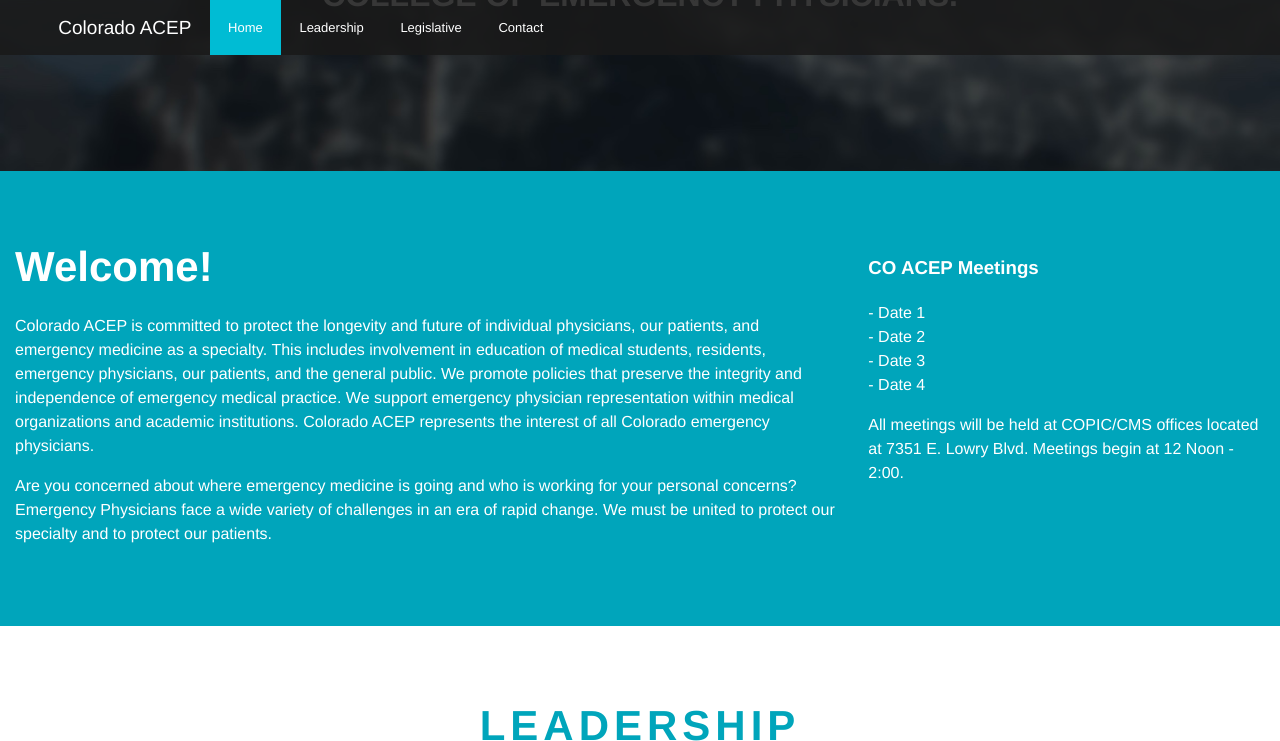
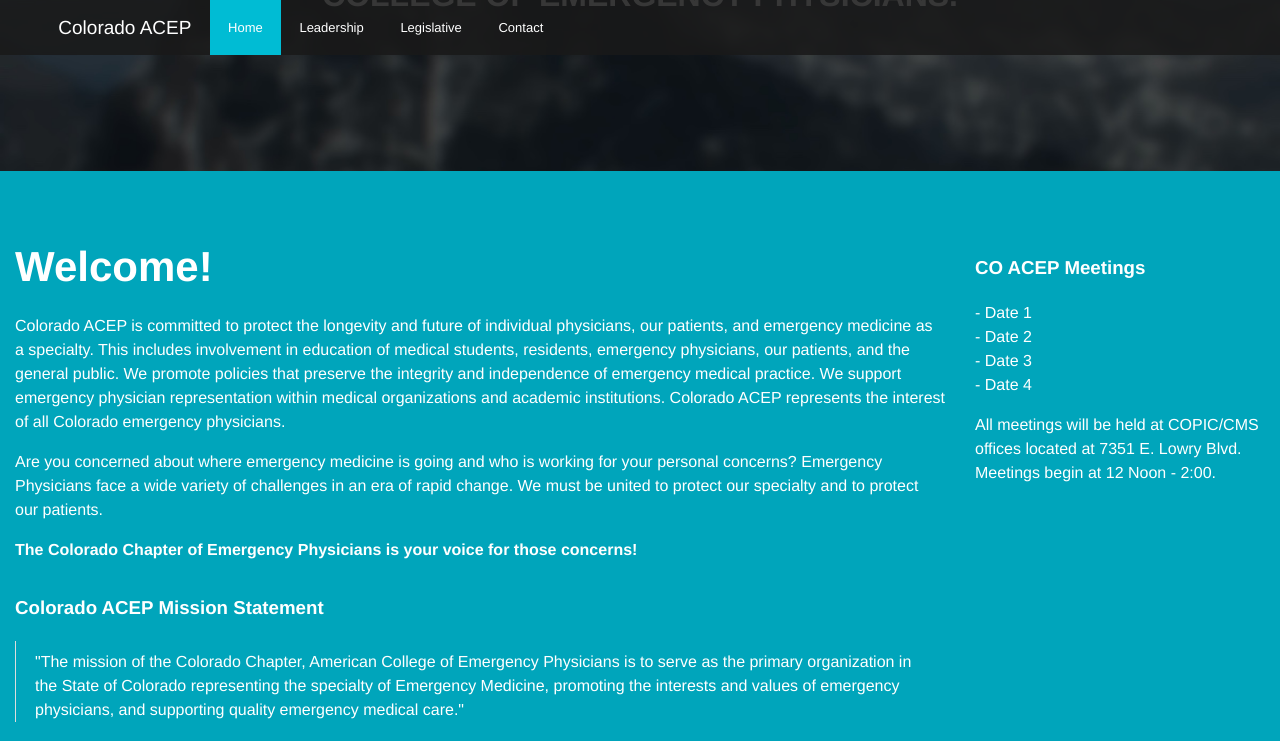
Before and after one commit to pebutler3/coacep, a Jekyll site: the page built from index.html, in a window 1280 px wide and 1400 px high, scrolled down 284 px, cut to the strip 0-741 px from the top of the window. Built offline with Jekyll 4.4.1, drawn with Linux system fonts in a browser that asks for light colours.

Commit message:
added mission statement // increased .welcome columns // added blockquote styles

```diff
--- a/_sass/0-base/base.scss
+++ b/_sass/0-base/base.scss
@@ -25,3 +25,15 @@
    line-height: 1px;
    text-align: center;
 }
+
+.blockquote {
+  margin: 0 0 1.25rem;
+  padding: 0.5625rem 1.25rem 0 1.1875rem;
+  border-left: 1px solid #DDDDDD;
+
+  p {
+    line-height: 1.6;
+    color: $white;
+  }
+
+}
--- a/_sass/3-layouts/_home.scss
+++ b/_sass/3-layouts/_home.scss
@@ -12,7 +12,11 @@
     }
 
     @media #{$medium-up} {
-      @include grid-column(8);
+      @include grid-column(9);
+    }
+
+    div {
+      margin-top: 2em;
     }
 
   }
@@ -34,7 +38,7 @@
     }
 
     @media #{$medium-up} {
-      @include grid-column(4);
+      @include grid-column(3);
     }
 
   }
--- a/index.html
+++ b/index.html
@@ -7,6 +7,11 @@
     <h2>Welcome!</h2>
     <p>Colorado ACEP is committed to protect the longevity and future of individual physicians, our patients, and emergency medicine as a specialty. This includes involvement in education of medical students, residents, emergency physicians, our patients, and the general public. We promote policies that preserve the integrity and independence of emergency medical practice. We support emergency physician representation within medical organizations and academic institutions. Colorado ACEP represents the interest of all Colorado emergency physicians.</p>
     <p>Are you concerned about where emergency medicine is going and who is working for your personal concerns? Emergency Physicians face a wide variety of challenges in an era of rapid change. We must be united to protect our specialty and to protect our patients.</p>
+    <p><strong>The Colorado Chapter of Emergency Physicians is your voice for those concerns!</strong></p>
+    <div>
+      <h3>Colorado ACEP Mission Statement</h3>
+      <p class="blockquote">"The mission of the Colorado Chapter, American College of Emergency Physicians is to serve as the primary organization in the State of Colorado representing the specialty of Emergency Medicine, promoting the interests and values of emergency physicians, and supporting quality emergency medical care."</p>
+    </div>
   </section>
   <section class="dates">
     <h3>CO ACEP Meetings</h3>
```
